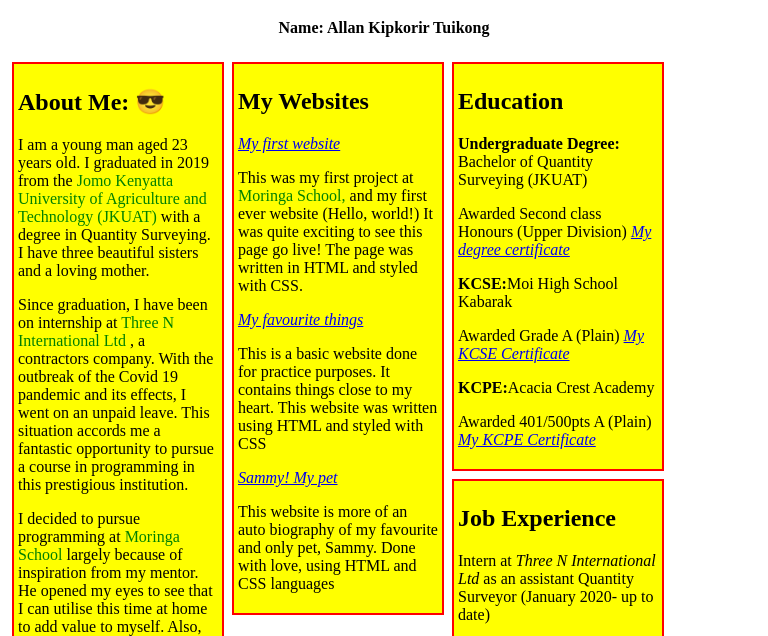
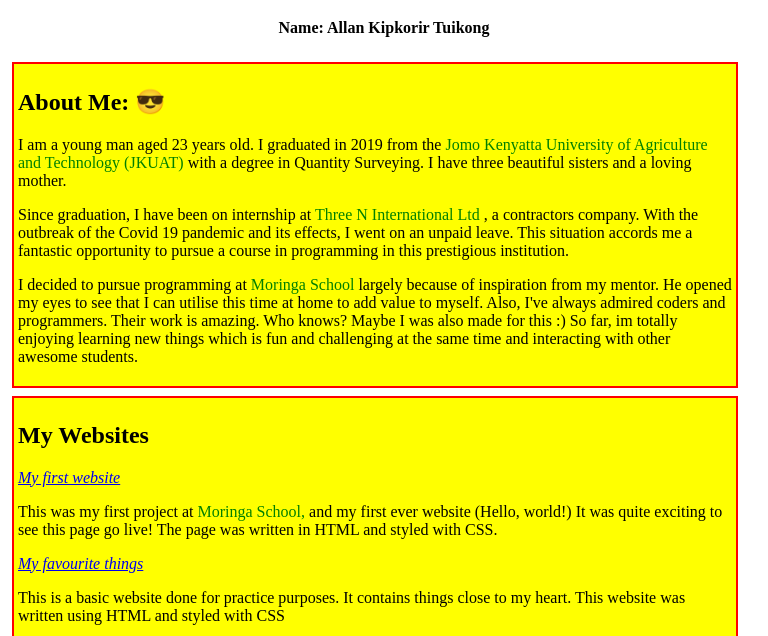
Before and after one commit to Allantuikong/my-portfolio, a plain HTML site: page index.html in a window 768 px wide. Shown: the part 207-843 px from the top of the page. Drawn offline with Linux system fonts and the light colour scheme.

Commit message:
Add media query to make the website mobile first- responsive

```diff
--- a/css/styles.css
+++ b/css/styles.css
@@ -52,13 +52,14 @@ h2 {
   font: italic;
 }
 
-@media only screen and (min-width: 768px) {
+@media only screen and (max-width: 768px) {
+  /* For mobile phones: */
   .column {
-    width: 200px;
+    width: 95%;
     float: left;
     border: 2px solid red;
     padding: 4px;
     margin: 4px;
     background-color: yellow;
 }
-}
+  }
```
